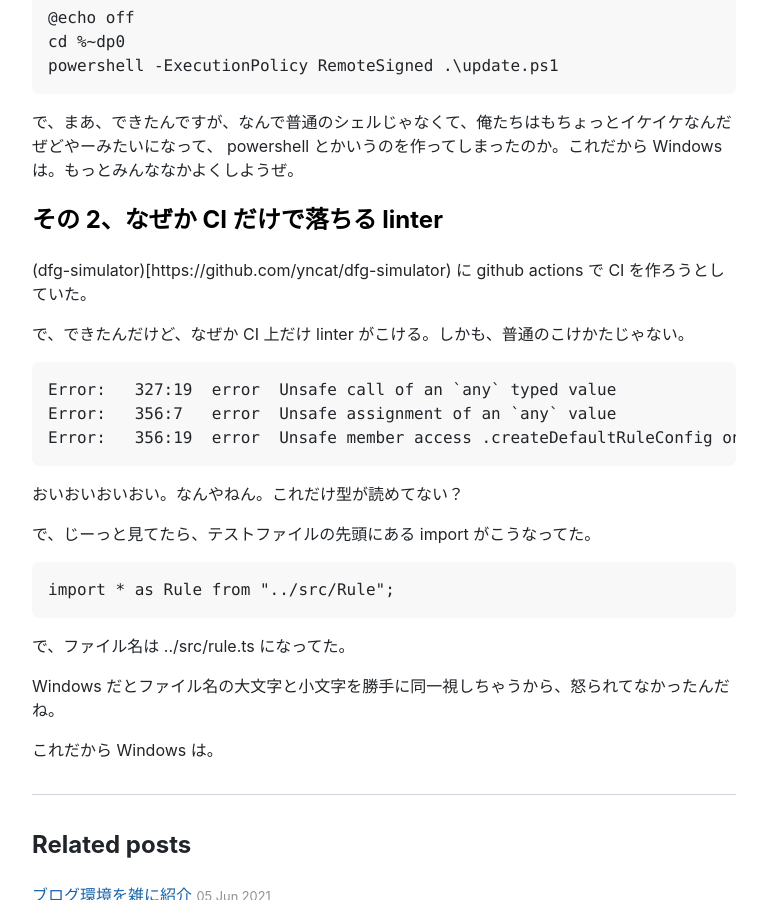
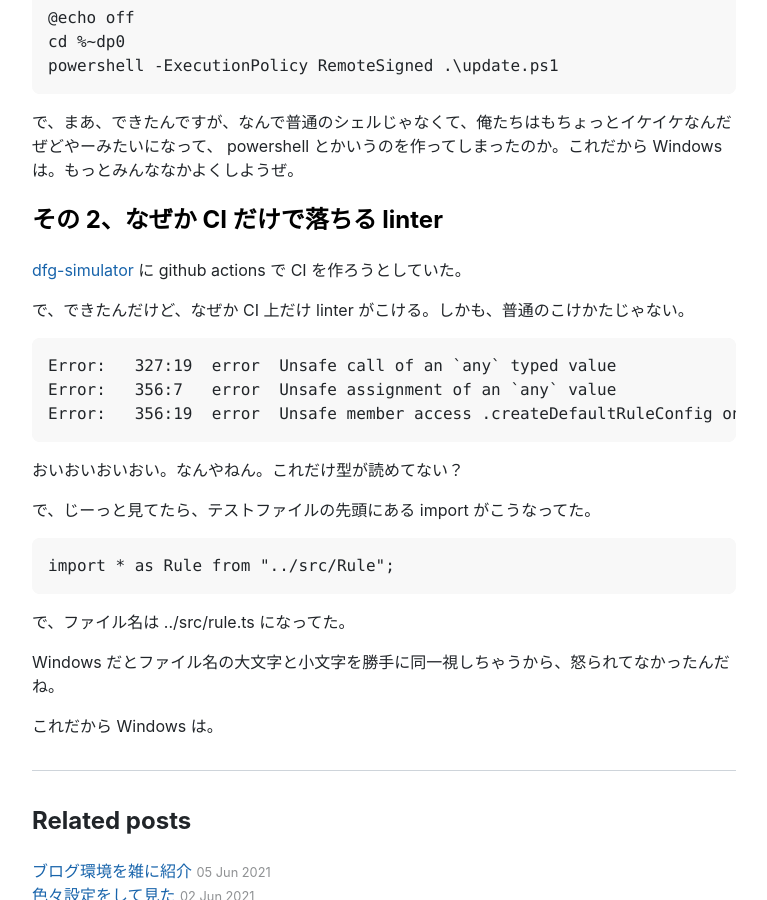
Before and after one commit to yncat/yncat.github.io, a Jekyll site: the page built from _posts/2021-06-14-これだからWindowsは.md, in a window 1280 px wide and 900 px high, scrolled down 1121 px. Shown: the whole window, without its empty margins (256-1023 px from the left). Built offline with Jekyll 4.4.1, drawn with Linux system fonts in a browser that asks for light colours; nearby versions of some CDN libraries.

Commit message:
Fix link

```diff
--- a/_posts/2021-06-14-これだからWindowsは.md
+++ b/_posts/2021-06-14-これだからWindowsは.md
@@ -42,7 +42,7 @@ powershell -ExecutionPolicy RemoteSigned .\update.ps1
 
 ## その 2、なぜか CI だけで落ちる linter
 
-(dfg-simulator)[https://github.com/yncat/dfg-simulator) に github actions で CI を作ろうとしていた。
+[dfg-simulator](https://github.com/yncat/dfg-simulator) に github actions で CI を作ろうとしていた。
 
 で、できたんだけど、なぜか CI 上だけ linter がこける。しかも、普通のこけかたじゃない。
 
```
